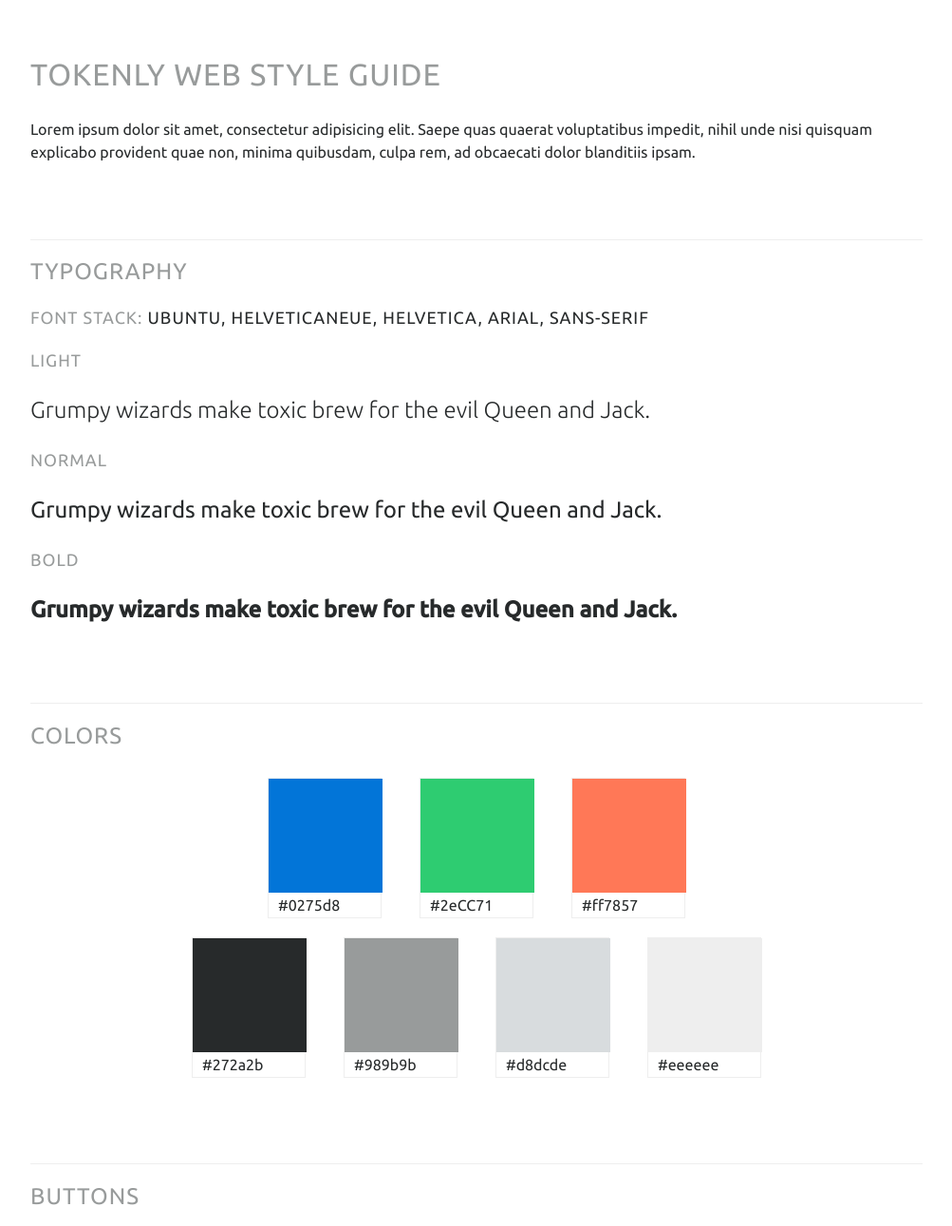
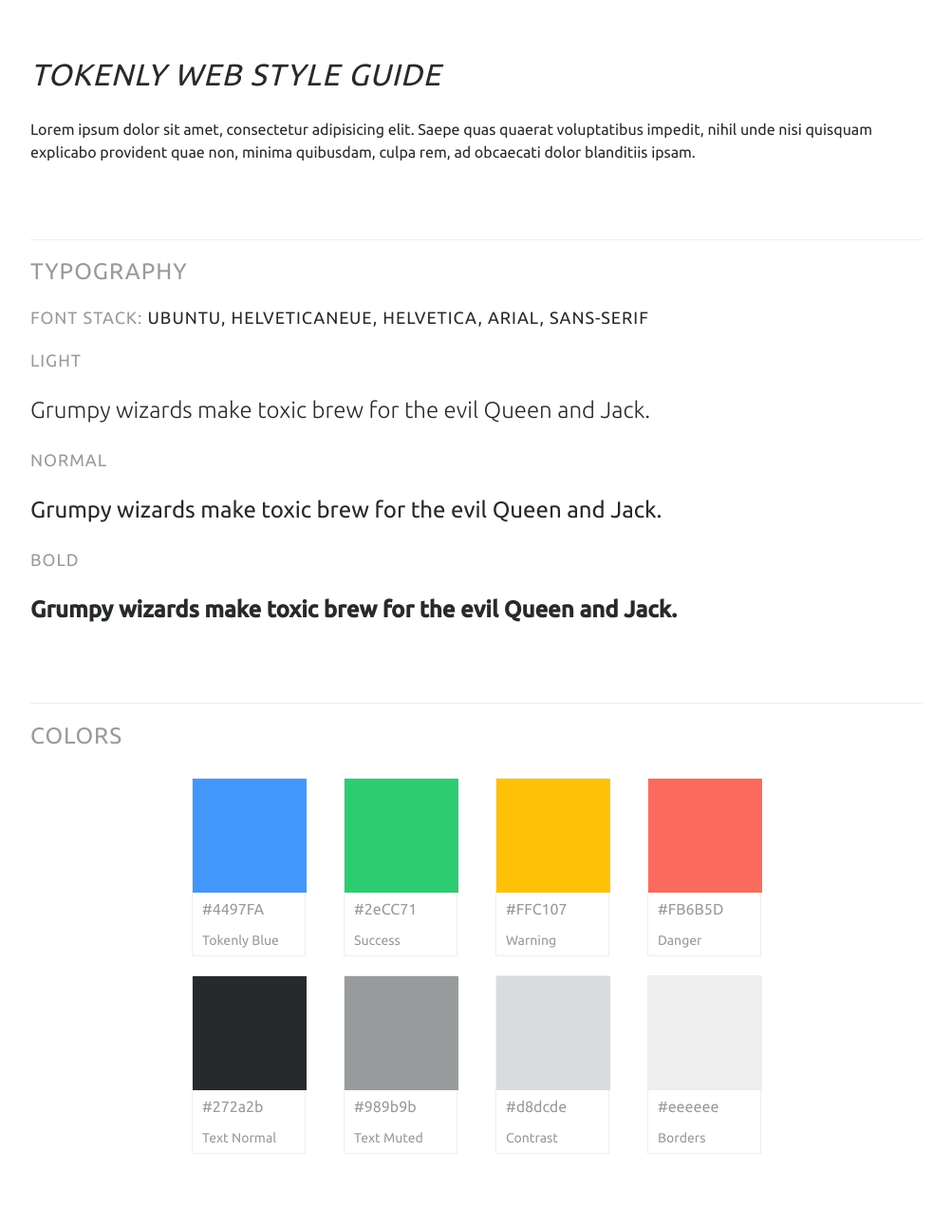
Before and after one commit to adamraider/tokenly_web_guide, a website: page index.html in a window 1280 px wide. Shown: the top 1291 px of the page at 95% size, without its empty margins (138-1141 px from the left). Drawn offline with Linux system fonts and the light colour scheme.

Commit message:
New color scheme

```diff
--- a/index.html
+++ b/index.html
@@ -12,7 +12,7 @@
 <body>
   <div class="everything">
     <section>
-      <h1>Tokenly Web Style Guide</h1>
+      <h1 class="page-title">Tokenly Web Style Guide</h1>
       <p>Lorem ipsum dolor sit amet, consectetur adipisicing elit. Saepe quas quaerat voluptatibus impedit, nihil unde nisi quisquam explicabo provident quae non, minima quibusdam, culpa rem, ad obcaecati dolor blanditiis ipsam.</p>
     </section>
 
@@ -43,32 +43,44 @@
         <div class="color primary">
           <div class="color-fill"></div>
           <div class="color-hex"></div>
+          <div class="color-details">Tokenly Blue</div>
         </div>
         <div class="color success">
           <div class="color-fill"></div>
           <div class="color-hex"></div>
+          <div class="color-details">Success</div>
+        </div>
+        <div class="color warning">
+          <div class="color-fill"></div>
+          <div class="color-hex"></div>
+          <div class="color-details">Warning</div>
         </div>
         <div class="color danger">
           <div class="color-fill"></div>
           <div class="color-hex"></div>
+          <div class="color-details">Danger</div>
         </div>
       </div>
       <div class="colors-container">
         <div class="color gray-dark">
           <div class="color-fill"></div>
           <div class="color-hex"></div>
+          <div class="color-details">Text Normal</div>
         </div>
         <div class="color gray">
           <div class="color-fill"></div>
           <div class="color-hex"></div>
+          <div class="color-details">Text Muted</div>
         </div>
         <div class="color gray-light">
           <div class="color-fill"></div>
           <div class="color-hex"></div>
+          <div class="color-details">Contrast</div>
         </div>
         <div class="color gray-lighter">
           <div class="color-fill"></div>
           <div class="color-hex"></div>
+          <div class="color-details">Borders</div>
         </div>
       </section>
 
--- a/src/sass/application.sass
+++ b/src/sass/application.sass
@@ -6,13 +6,17 @@ $gray:                      #989b9b
 $gray-light:                #d8dcde
 $gray-lighter:              #eeeeee
 
-$brand-primary:             #0275d8
+$brand-primary:             #4497FA //#0275d8
 $brand-success:             #2eCC71
-$brand-danger:              #ff7857
+$brand-warning:             #FFC107
+$brand-danger:              #FB6B5D //#ff7857
 
 $tablet: "only screen and (min-width : 600px)"
 
 // TYPOGRAPHY
+body
+  font-size: 16px
+
 *
   box-sizing: border-box
   -webkit-font-smoothing: antialiased
@@ -45,6 +49,10 @@ p
   padding: 0 10px
   max-width: 960px
   margin: 0 auto
+
+.page-title
+  color: $gray-dark
+  font-style: italic
 
 section
   margin-bottom: 80px
@@ -82,8 +90,10 @@ section.colors
         height: $color-size
         background-color: $gray-light
       .color-hex, .color-details
-        padding: 4px 10px
+        color: $gray
+        padding: 8px 10px
       .color-details
+        font-size: 14px
 
       // COLORS
       &.primary
@@ -97,6 +107,12 @@ section.colors
           background-color: $brand-success
         .color-hex::before
           content: "#{ $brand-success }"
+
+      &.warning
+        .color-fill
+          background-color: $brand-warning
+        .color-hex::before
+          content: "#{ $brand-warning }"
 
       &.danger
         .color-fill
```
Also changed, not shown: css/application.css.
